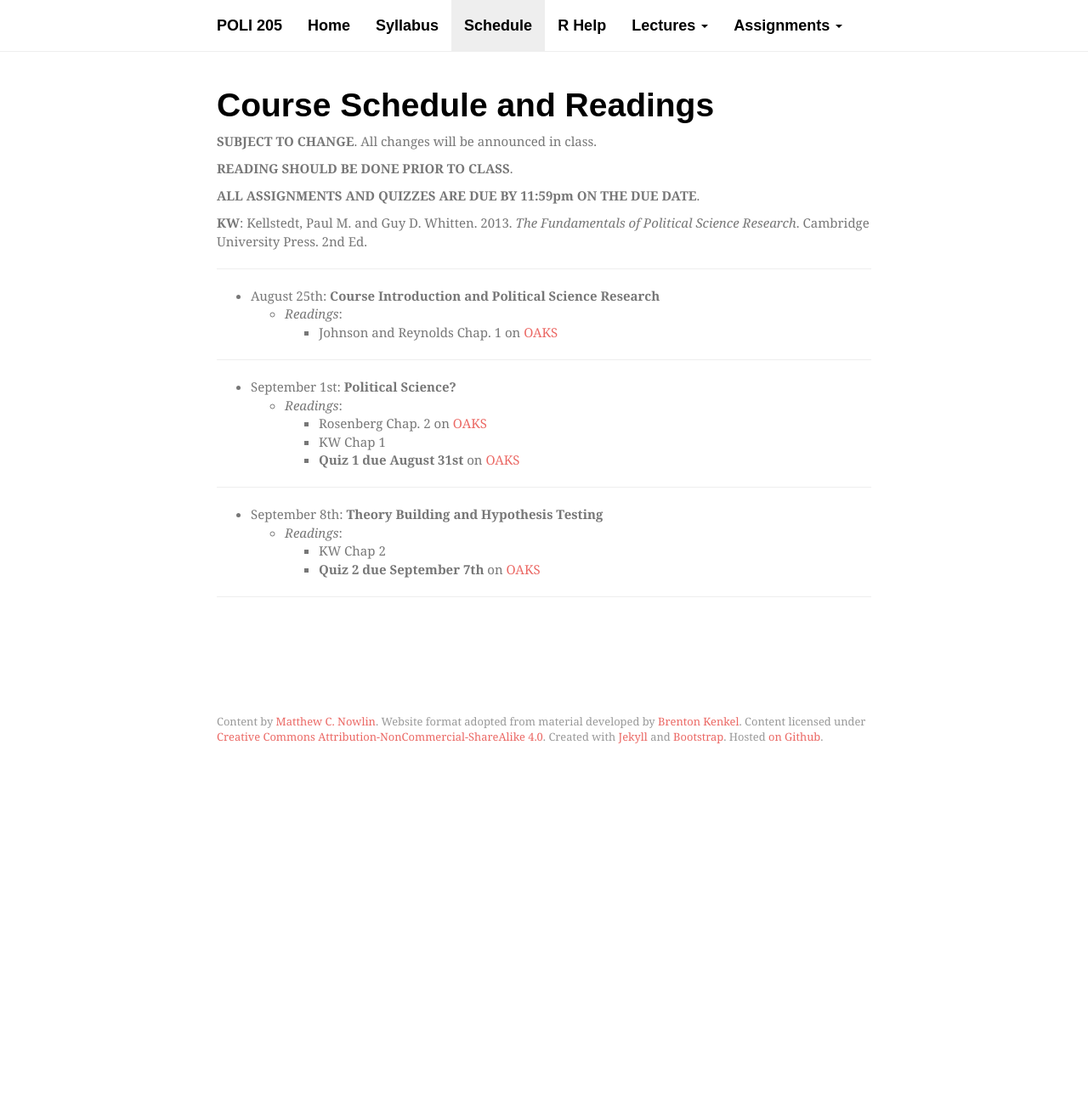
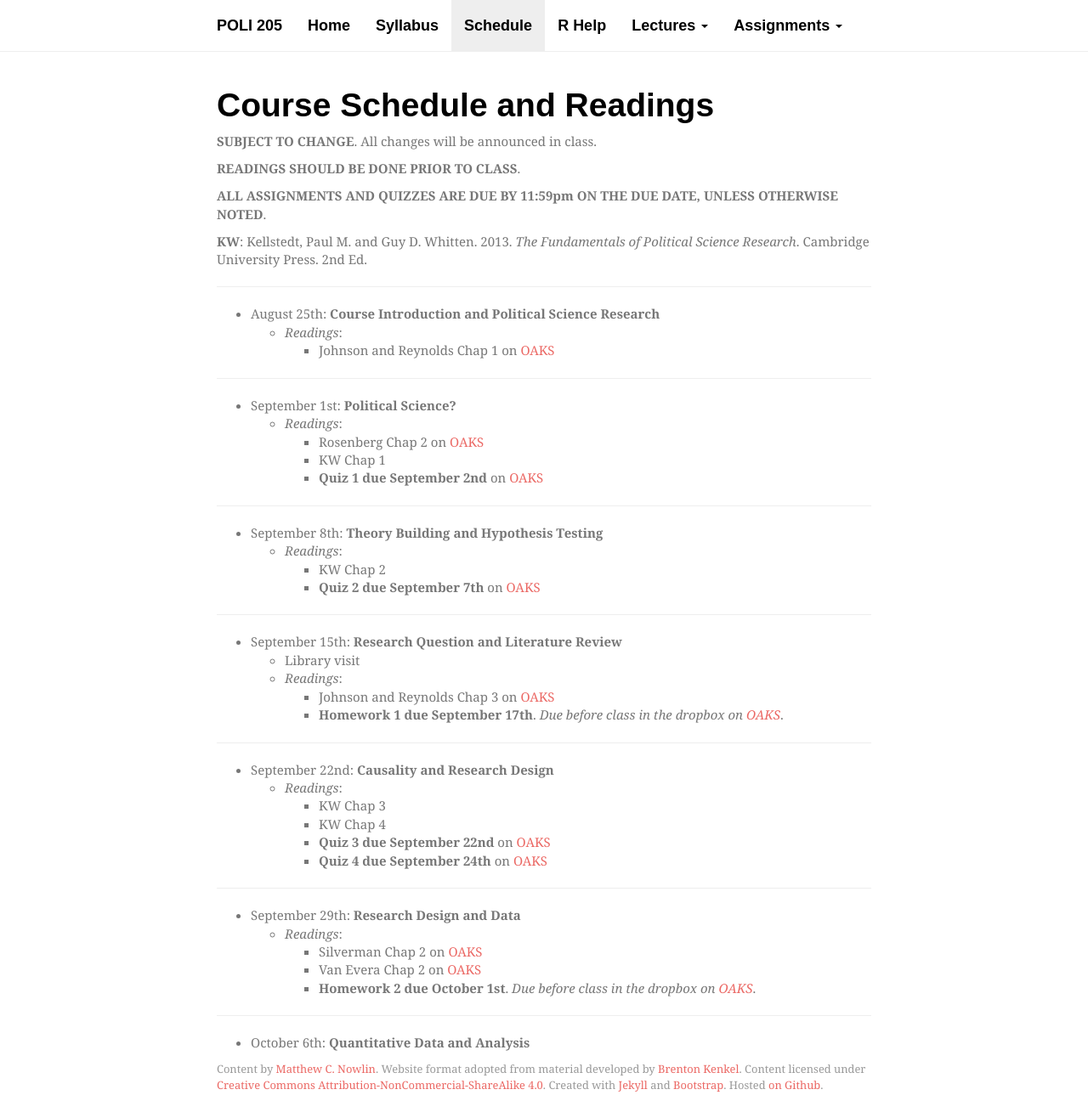
Before and after one commit to mnowlin/poli205, a Jekyll site: the page built from schedule.md, in a window 1280 px wide. Shown: the whole page at 85% size. Built offline with Jekyll 4.4.1, drawn with Linux system fonts in a browser that asks for light colours; nearby versions of some CDN libraries; some web fonts are replaced; a file with an impossible date is left out; before the commit the page ends 900 px from its top, so only the background shows below that.

Commit message:
update syllabus

```diff
--- a/schedule.md
+++ b/schedule.md
@@ -7,9 +7,9 @@ layout: default
 # Course Schedule and Readings
 __SUBJECT TO CHANGE__. All changes will be announced in class.
 
-__READING SHOULD BE DONE PRIOR TO CLASS__.
+__READINGS SHOULD BE DONE PRIOR TO CLASS__.
 
-__ALL ASSIGNMENTS AND QUIZZES ARE DUE BY 11:59pm ON THE DUE DATE__.
+__ALL ASSIGNMENTS AND QUIZZES ARE DUE BY 11:59pm ON THE DUE DATE, UNLESS OTHERWISE NOTED__.
 
 __KW__: Kellstedt, Paul M. and Guy D. Whitten. 2013. _The Fundamentals of Political Science Research_. Cambridge University Press. 2nd Ed.
 
@@ -17,15 +17,15 @@ __KW__: Kellstedt, Paul M. and Guy D. Whitten. 2013. _The Fundamentals of Politi
 
 * August 25th:  __Course Introduction and Political Science Research__
     * _Readings_:
-        * Johnson and Reynolds Chap. 1 on [OAKS](https://lms.cofc.edu/)
+        * Johnson and Reynolds Chap 1 on [OAKS](https://lms.cofc.edu/)
 
 ---
 
 * September 1st: __Political Science?__
     * _Readings_:
-        * Rosenberg Chap. 2 on [OAKS](https://lms.cofc.edu/)
+        * Rosenberg Chap 2 on [OAKS](https://lms.cofc.edu/)
         * KW Chap 1
-        * __Quiz 1 due August 31st__ on [OAKS](https://lms.cofc.edu/)
+        * __Quiz 1 due September 2nd__ on [OAKS](https://lms.cofc.edu/)
 
 ---
 
@@ -35,3 +35,31 @@ __KW__: Kellstedt, Paul M. and Guy D. Whitten. 2013. _The Fundamentals of Politi
         * __Quiz 2 due September 7th__ on [OAKS](https://lms.cofc.edu/)
 
 ---
+
+* September 15th: __Research Question and Literature Review__
+    * Library visit
+    * _Readings_:
+        * Johnson and Reynolds Chap 3 on [OAKS](https://lms.cofc.edu/)
+        * __Homework 1 due September 17th__. _Due before class in the dropbox on [OAKS](https://lms.cofc.edu/)_.
+
+
+---
+
+* September 22nd: __Causality and Research Design__
+    * _Readings_:
+        * KW Chap 3
+        * KW Chap 4
+        * __Quiz 3 due September 22nd__ on [OAKS](https://lms.cofc.edu/)
+        * __Quiz 4 due September 24th__ on [OAKS](https://lms.cofc.edu/)
+
+---
+
+* September 29th: __Research Design and Data__
+    * _Readings_:
+        * Silverman Chap 2 on [OAKS](https://lms.cofc.edu/)
+        * Van Evera Chap 2 on [OAKS](https://lms.cofc.edu/)
+        * __Homework 2 due October 1st__. _Due before class in the dropbox on [OAKS](https://lms.cofc.edu/)_.
+
+---
+
+* October 6th: __Quantitative Data and Analysis__
```
